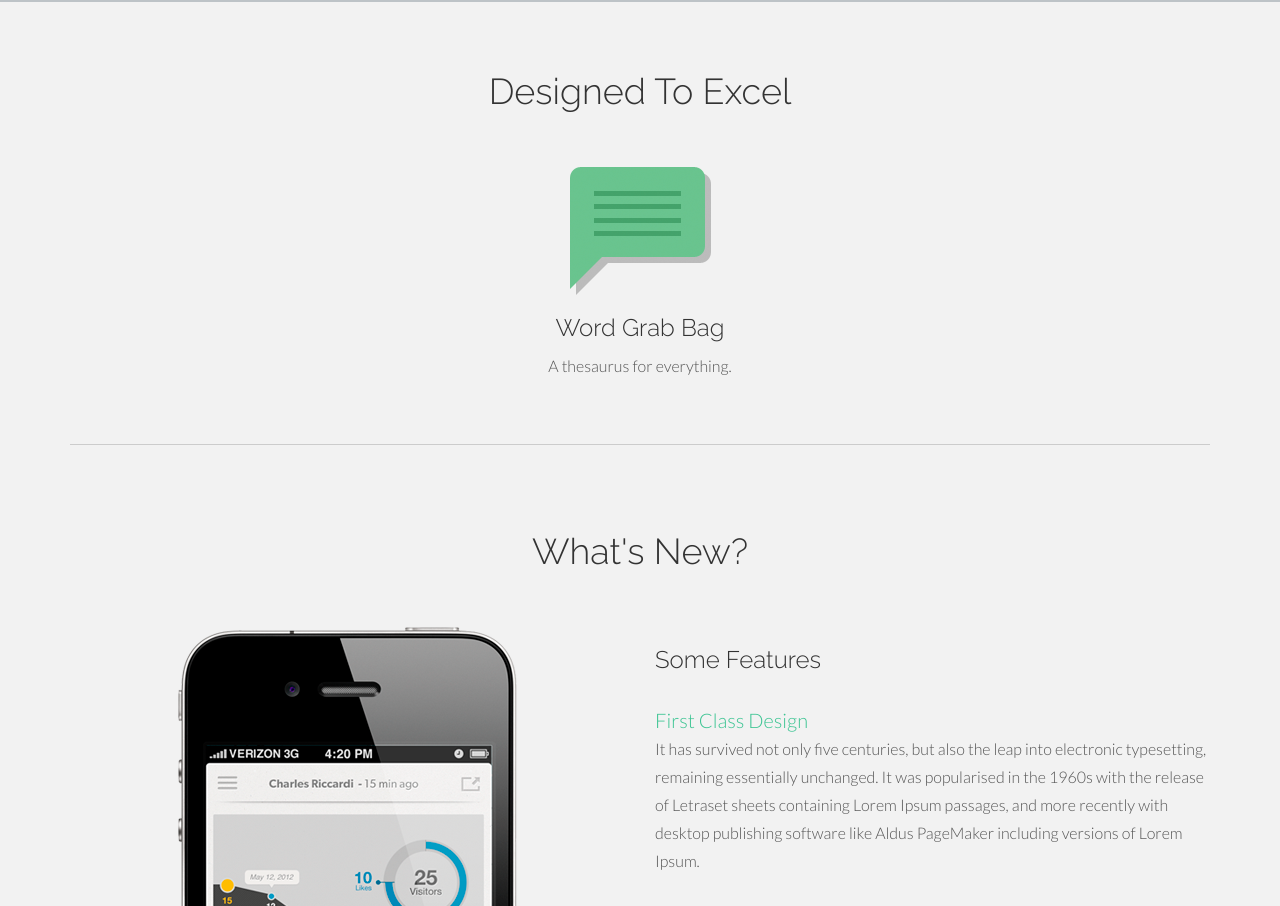
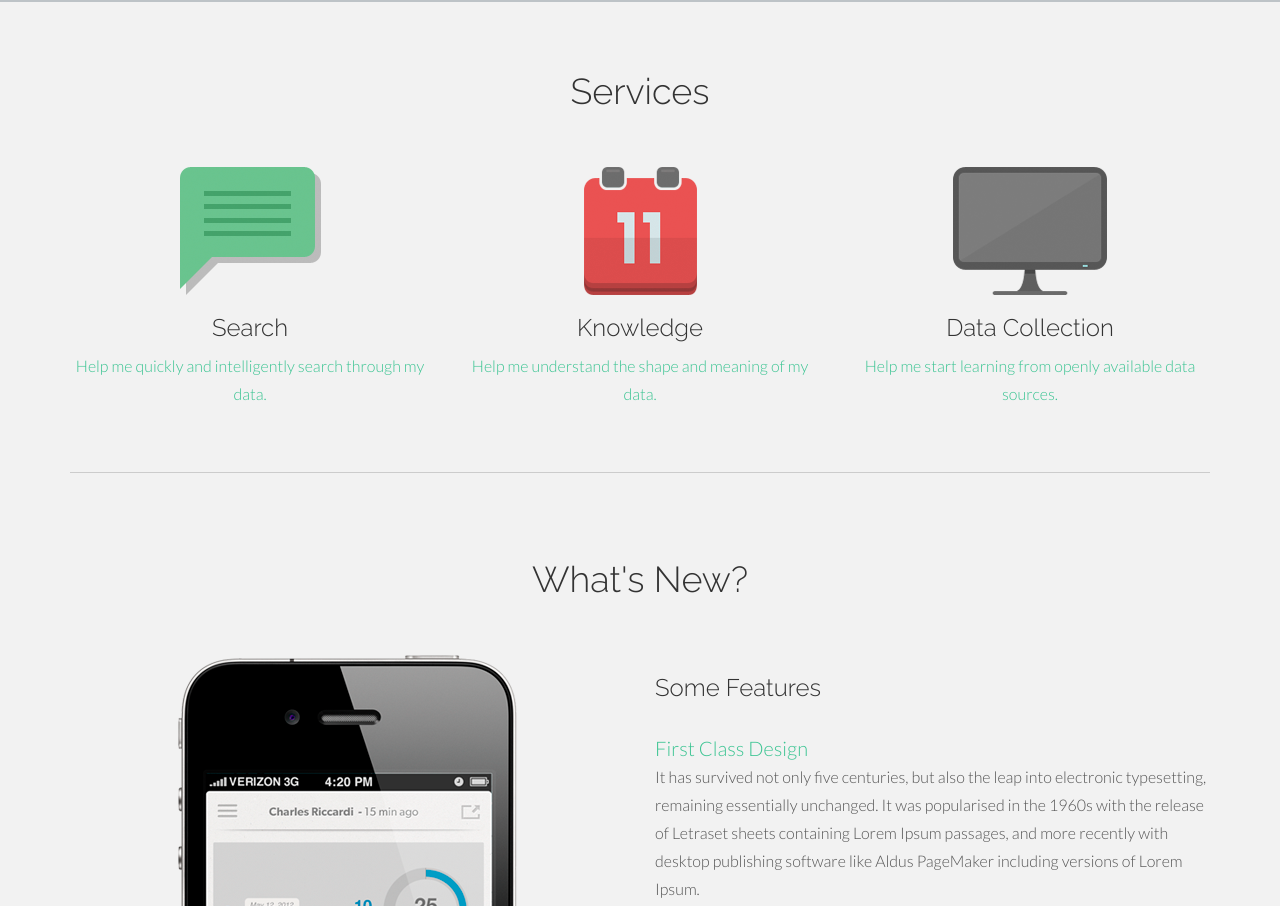
Before and after one commit to ml4me/ml4me.github.io, a plain HTML site: page index.html in a window 1280 px wide. Shown: the part 760-1666 px from the top of the page. Drawn offline with Linux system fonts and the light colour scheme.

Commit message:
changed some text, added wordgrabbag image

```diff
--- a/index.html
+++ b/index.html
@@ -83,29 +83,30 @@
 	<div id="intro">
 		<div class="container">
 			<div class="row centered">
-				<h1>Designed To Excel</h1>
+				<h1>Services</h1>
 				<br>
 				<br>
-                <div class="col-lg-4">
-
+				<div class="col-lg-4">
+                    <a href='mailto:machinelearning4me@gmail.com?Subject=Help%20me%20search%20my%20data'>
+                        <img src="assets/img/intro01.png" alt="">
+					    <h3>Search</h3>
+					    <p>Help me quickly and intelligently search through my data.</p>
+                    </a>
+				</div>
+ 			    <div class="col-lg-4">
+                    <a href='mailto:machinelearning4me@gmail.com?Subject=Help%20me%20understand%20my%20data'>
+					    <img src="assets/img/intro02.png" alt="">
+					    <h3>Knowledge</h3>
+					    <p>Help me understand the shape and meaning of my data.</p>
+                    </a>
                 </div>
 				<div class="col-lg-4">
-                    <a href='http://wordgrabbag.com'>
-                        <img src="assets/img/intro01.png" alt="">
+					<a href='mailto:machinelearning4me@gmail.com?Subject=Help%20me%20gather%20some%20data'>
+                        <img src="assets/img/intro03.png" alt="">
+	    				<h3>Data Collection</h3>
+                        <p>Help me start learning from openly available data sources.</p>
                     </a>
-					<h3>Word Grab Bag</h3>
-					<p>A thesaurus for everything.</p>
-				</div>
-				<!--<div class="col-lg-4">
-					<img src="assets/img/intro02.png" alt="">
-					<h3>Schedule</h3>
-					<p>Lorem Ipsum is simply dummy text of the printing and typesetting industry.</p>
-				</div>
-				<div class="col-lg-4">
-					<img src="assets/img/intro03.png" alt="">
-					<h3>Monitoring</h3>
-					<p>Lorem Ipsum is simply dummy text of the printing and typesetting industry.</p>
-                    </div>-->
+                </div>
 			</div>
 			<br>
 			<hr>
@@ -194,7 +195,7 @@
 	<div id="showcase">
 		<div class="container">
 			<div class="row">
-				<h1 class="centered">Some Screenshots</h1>
+				<h1 class="centered">Featured Projects</h1>
 				<br>
 				<div class="col-lg-8 col-lg-offset-2">
 					<div id="carousel-example-generic" class="carousel slide">
@@ -207,11 +208,11 @@
 					  <!-- Wrapper for slides -->
 					  <div class="carousel-inner">
 					    <div class="item active">
-					      <img src="assets/img/item-01.png" alt="">
+					      <img src="assets/img/wordgrabbag.png" alt="">
 					    </div>
-					    <div class="item">
+					    <!--<div class="item">
 					      <img src="assets/img/item-02.png" alt="">
-					    </div>
+                          </div>-->
 					  </div>
 					</div>
 				</div>
```
Also changed, not shown: assets/img/wordgrabbag.png (added).
